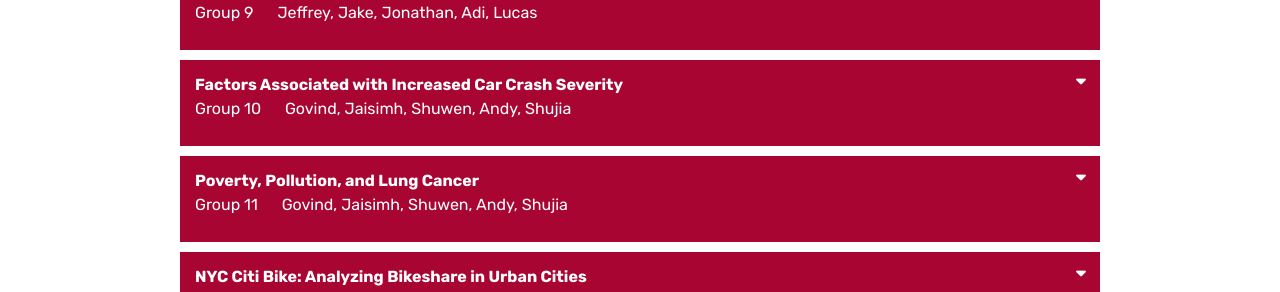
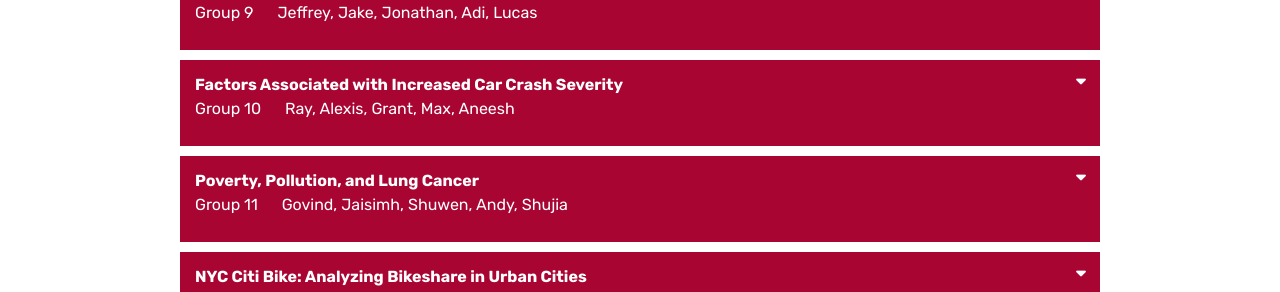
Before and after one commit to cccfran/modern-data-mining, a Jekyll site: the page built from dsl9.html, in a window 1280 px wide. Shown: the part 2769-3061 px from the top of the page. Built offline with Jekyll 4.4.1, drawn with Linux system fonts in a browser that asks for light colours.

Commit message:
Update speakers_dsl9.json

```diff
--- a/_data/speakers_dsl9.json
+++ b/_data/speakers_dsl9.json
@@ -81,7 +81,7 @@
  },
  {
   "Timestamp": "8\/1\/2024 13:34:26",
-  "Names": "Govind, Jaisimh, Shuwen, Andy, Shujia",
+  "Names": "Ray, Alexis, Grant, Max, Aneesh",
   "Group": 10,
   "TF": "Timothy Dorr",
   "Title": "Factors Associated with Increased Car Crash Severity",
```
